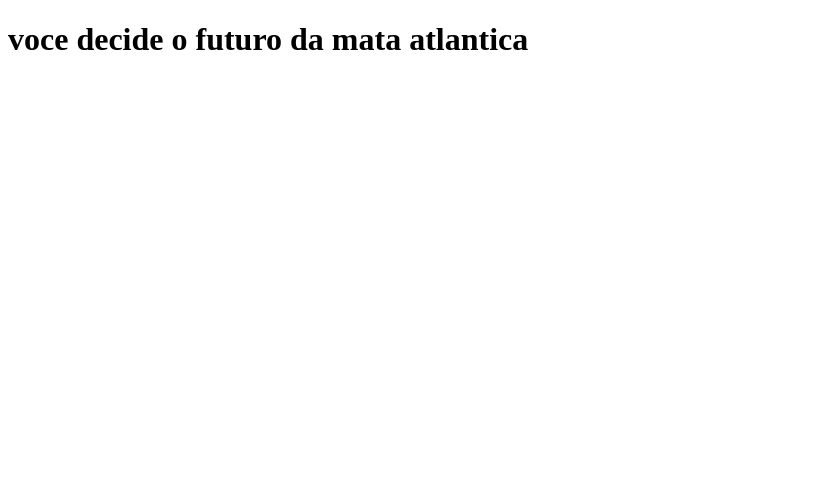
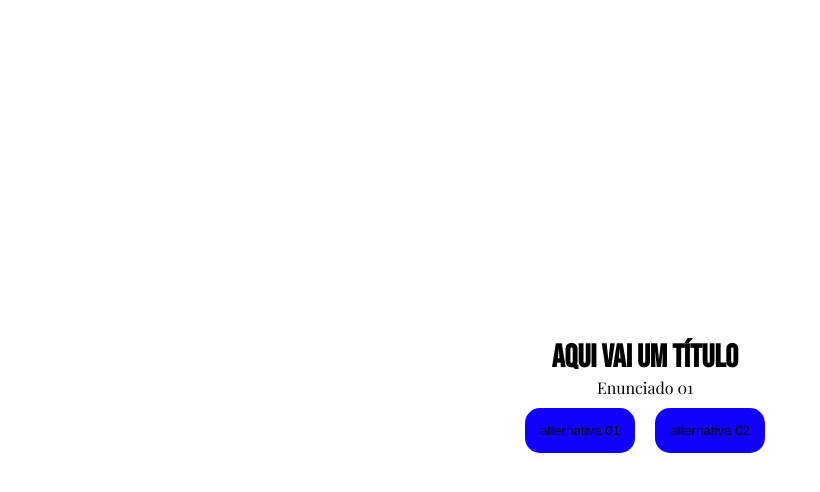
Before and after one commit to pedrohenriquefurquimgouveia/texto-com-alternativa, a plain HTML site: page index.html in a window 1280 px wide. Shown: the whole page, without its empty margins (0-820 px from the left). Drawn offline with nearby package versions, Linux system fonts and the light colour scheme; a web font is replaced by a local one.

Commit message:
Add files via upload

```diff
--- a/index.html
+++ b/index.html
@@ -1,19 +1,20 @@
 <!DOCTYPE html>
-<html lang="en">
+<html lang="pt-br">
 <head>
     <meta charset="UTF-8">
+    <meta http-equiv="X-UA-Compatible" content="IE=edge">
     <meta name="viewport" content="width=device-width, initial-scale=1.0">
-    <title>voce decide o futuro da mata atlantica</title>
+    <title>Você decide</title>
     <link rel="stylesheet" href="style.css">
 </head>
 <body>
     <main>
         <div class="caixa-principal">
-            <h1 class="titulo">voce decide o futuro da mata atlantica</h1>
+            <h1 class="titulo"> Aqui vai um título </h1>
             <div class="caixa-perguntas"></div>
-            <div class="caixa-alternativa"></div>
+            <div class="caixa-alternativas"></div>
             <div class="caixa-resultado">
-                <p class="texto-resultado"> </p>
+                <p class="texto-resultado"></p>
             </div>
         </div>
     </main>
--- a/main.js
+++ b/main.js
@@ -1,50 +1,112 @@
 const caixaPrincipal = document.querySelector('.caixa-principal');
 const caixaPerguntas = document.querySelector('.caixa-perguntas');
-const caixaALternativas = document.querySelector('.caixa-alternativas');
+const caixaAlternativas = document.querySelector('.caixa-alternativas');
 const caixaResultado = document.querySelector('.caixa-resultado');
 const textoResultado = document.querySelector('.texto-resultado');
+
 const perguntas = [
     {
-        enunciado: "pergunta 1",
-        alternativa: [
-            "alternativa 1",
-            "alternativa 2"
+        enunciado: "Enunciado 01",
+        alternativas: [
+            {
+                texto:"alternativa 01",
+                afirmacao: "resultado 01"
+            },
+            {
+                texto:"alternativa 02",
+                afirmacao: "resultado 02"
+            }
         ]
     },
     {
-        enunciado: "perguntas 2",
+        enunciado: "Enunciado 02",
         alternativas: [
-            "alternativa 1",
-            "alternativa 2"
+            {
+                texto: "alternativa 03",
+                afirmacao: "resultado03"
+            },
+            {
+                texto: "alternativa 04",
+                afirmacao: "resultado 04"
+            }
         ]
     },
     {
-        enunciado: "perguntas 3",
+        enunciado: "Enunciado 03",
         alternativas: [
-            "alternativa 1",
-            "alternativa 2"
+            {
+                texto: "alternativa 05",
+                afirmacao: "resultado 05"
+            },
+            {
+                texto: "alternativa 06",
+                afirmacao: "resultado 06"
+            }
         ]
     },
     {
-        enunciado: "perguntas 4",
+        enunciado: "Enunciado 04",
         alternativas: [
-            "alternativa 1",
-            "alternativa 2"
+            {
+                texto: "alternativa 07",
+                afirmacao: "resultado 07"
+            },
+            {
+                texto: "alternativa 08",
+                afirmacao: "resultado 08"
+            }
         ]
     },
     {
-        enunciado: "perguntas 5",
+        enunciado: "Enunciado 05",
         alternativas: [
-            "alternativa 1",
-            "alternativa 2"
+            {
+                texto: "alternativa 09",
+                afirmacao: "resultado 09"
+            },
+            {
+                texto: "alternativa 10",
+                afirmacao: "resultado 10"
+            }
         ]
-    }
-
+    },
 ]
 
 let atual = 0;
 let perguntaAtual;
+let historiaFinal = "";
 
-function mostraPergunta(){
+function mostrarPerguntas(){
+    if(atual >= perguntas.length){
+        mostraResultado();
+        return;
+    }
     perguntaAtual = perguntas[atual];
+    caixaPerguntas.textContent = perguntaAtual.enunciado;
+    caixaAlternativas.textContent = ""
+    mostrarAlternativas();
 }
+
+function mostrarAlternativas(){
+    for(const alternativa of perguntaAtual.alternativas){
+        const botaoAlternativas = document.createElement("button");
+        botaoAlternativas.textContent = alternativa.texto;
+        botaoAlternativas.addEventListener("click", () => respostaSelecionada(alternativa))
+        caixaAlternativas.appendChild(botaoAlternativas);
+    }
+}
+
+function respostaSelecionada(opcaoSelecionada){
+    const afirmacoes = opcaoSelecionada.afirmacao;
+    historiaFinal += afirmacoes + " ";
+    atual++;
+    mostrarPerguntas();
+}
+
+function mostraResultado(){
+    caixaPerguntas.textContent = " Inicio do texto... "
+    textoResultado.textContent = historiaFinal;
+    caixaAlternativas.textContent = "";
+}
+
+mostrarPerguntas();
--- a/style.css
+++ b/style.css
@@ -1 +1,52 @@
-@import url('http:');
+@import url('https://fonts.googleapis.com/css2?family=Bebas+Neue&family=Playfair+Display:ital,wght@0,400..900;1,400..900&display=swap');
+*{
+    margin: 0;
+    padding: 0;
+}
+
+:root {
+    --preto: rgb(0, 0, 0);
+    --vermelho: rgb(247, 4, 4);
+    --azul: rgb(17, 0, 255);
+    --vermlho-escuro: rgb(125, 0, 0);
+    --cinza: rgb(46, 46, 46);
+    --fonte-texto:"Playfair Display", serif;
+    --fonte-titulo: "Bebas Neue", sans-serif;
+}
+
+body{
+    background-color: var(--azul-fraco);
+    color: var(--branco);
+    display: flex;
+    justify-content: center;
+    align-items: center;
+    min-height: 100vh;
+    font-family: var(--fonte-texto);
+}
+
+.caixa-principal{
+    background-color: var(--azul-forte);
+    width: 90%;
+    max-width: 600px;
+    text-align: center;
+    padding: 20px;
+}
+
+.titulo{
+    color: var(--salmao);
+    font-family: var(--fonte-titulo);
+}
+
+button{
+    background-color: var(--azul);
+    color: var(--salmao);
+    border: none;
+    border-radius: 15px;
+    padding: 15px;
+    transition: 0.3s;
+    margin: 10px 10px;
+}
+
+button:hover{
+    background-color: var(--azul-fraco);
+}
```
